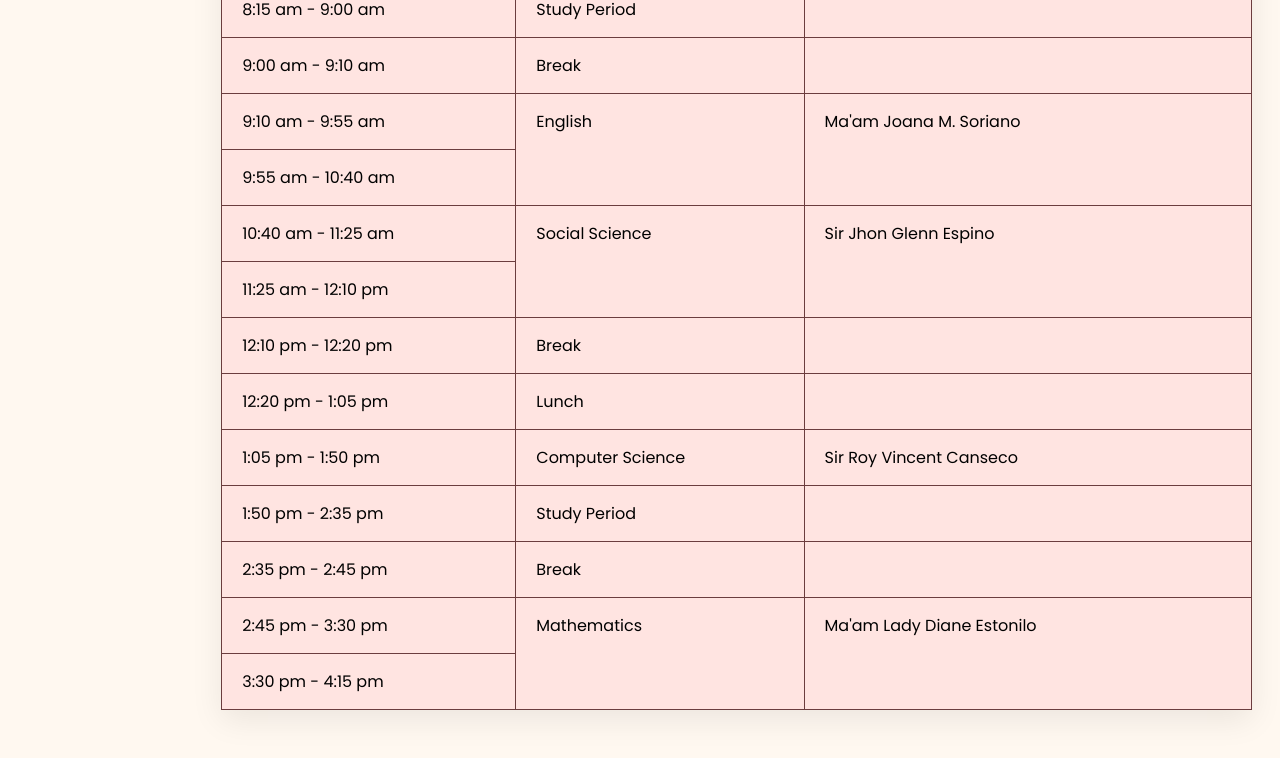
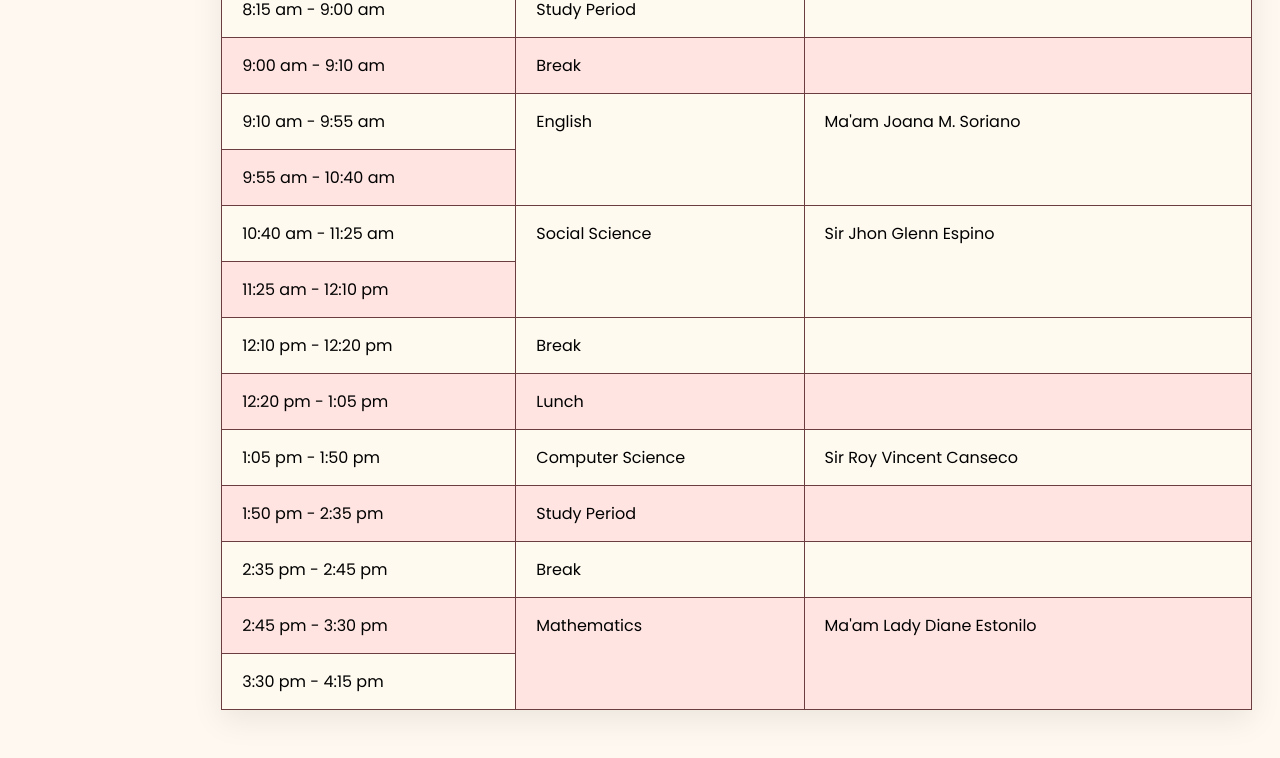
Before and after one commit to maggie-velasco/CS3_2nd-Qtr-Portfolio, a plain HTML site: page friday.html in a window 1280 px wide. Shown: the part 179-937 px from the top of the page. Drawn offline with Linux system fonts and the light colour scheme.

Commit message:
Update friday.html

```diff
--- a/friday.html
+++ b/friday.html
@@ -25,6 +25,9 @@
       text-align: left;
       vertical-align: top;
       border: 1.5px  solid #6b3d3e;
+    }
+    tr:nth-child(even) {
+      background-color: #fffaf0;
     }
     tbody tr:hover {
       background-color: #d49899;
```
